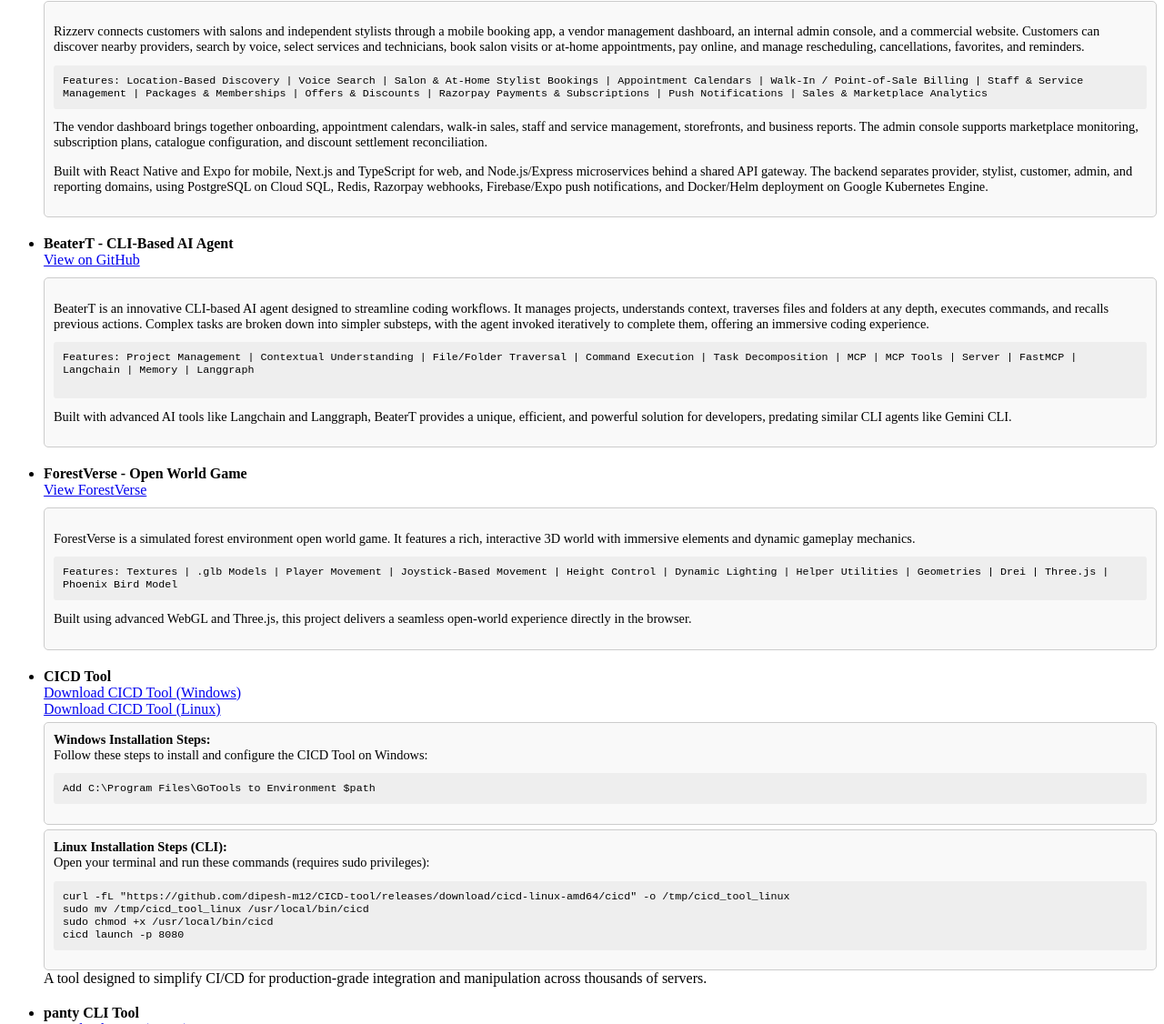
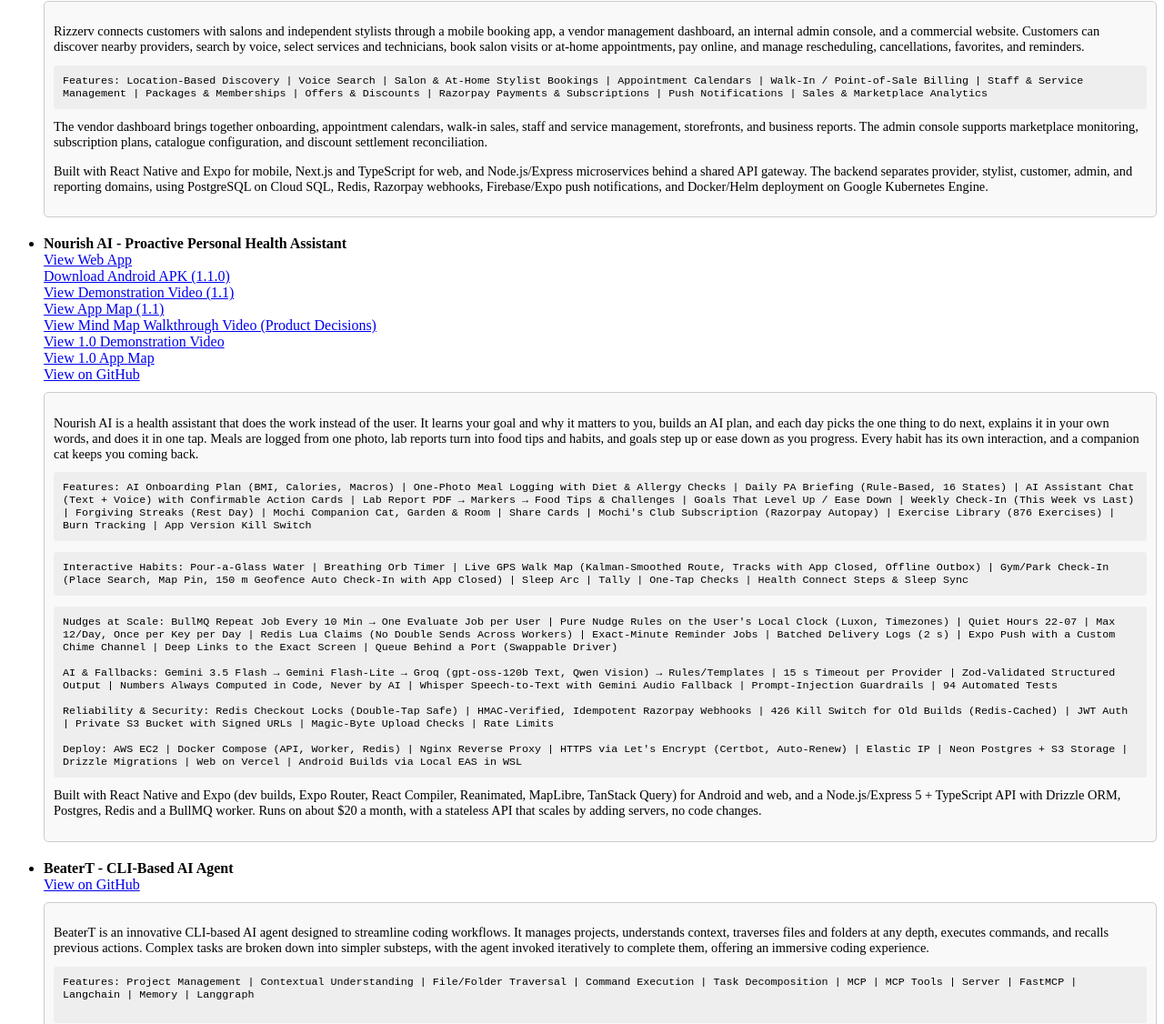
Before and after one commit to dipesh-m12/CICD-tool, a plain HTML site: page html/index.html in a window 1280 px wide. Shown: the part 312-1438 px from the top of the page at 91% size. Drawn offline with Linux system fonts and the light colour scheme.

Commit message:
feat(portfolio): add Nourish AI with links, features, nudges, AI fallbacks and deploy

```diff
--- a/html/index.html
+++ b/html/index.html
@@ -66,6 +66,101 @@
             and reporting domains, using PostgreSQL on Cloud SQL, Redis,
             Razorpay webhooks, Firebase/Expo push notifications, and
             Docker/Helm deployment on Google Kubernetes Engine.
+          </p>
+        </div>
+      </li>
+
+      <li>
+        <strong>Nourish AI - Proactive Personal Health Assistant</strong><br />
+        <a href="https://nourish.mavinash.in">View Web App</a><br />
+        <a
+          href="https://drive.google.com/file/d/1RfDuDmW4LNZ_d_nufNICYsgkpmA3FWxp/view?usp=sharing"
+          >Download Android APK (1.1.0)</a
+        ><br />
+        <a
+          href="https://drive.google.com/file/d/1ueL7puwq-fI3IDmEP6-S3gndgazbxJj7/view?usp=sharing"
+          >View Demonstration Video (1.1)</a
+        ><br />
+        <a
+          href="https://excalidraw.com/#json=MRhTeT6iBPwCmC_xIaF9V,M-E36s2-5EE6-Qkd6qbCuA"
+          >View App Map (1.1)</a
+        ><br />
+        <a
+          href="https://drive.google.com/file/d/1vFf-FyQxtB3XP7W6_QuZMtOoixr2gUeU/view?usp=sharing"
+          >View Mind Map Walkthrough Video (Product Decisions)</a
+        ><br />
+        <a
+          href="https://drive.google.com/file/d/1qdICUPqpktAGBg6irmT6ldgt6-PqAzze/view?usp=sharing"
+          >View 1.0 Demonstration Video</a
+        ><br />
+        <a
+          href="https://excalidraw.com/#json=qCmSingB_UCbDygJGHdyF,xyXajJBgWpVWmEfoqatQyw"
+          >View 1.0 App Map</a
+        ><br />
+        <a href="https://github.com/dipesh-m12/nourish-ai">View on GitHub</a
+        ><br />
+        <div
+          style="
+            font-size: 0.9em;
+            margin-top: 10px;
+            padding: 10px;
+            border: 1px solid #ccc;
+            background-color: #f9f9f9;
+            border-radius: 5px;
+            overflow-x: auto;
+          "
+        >
+          <p style="margin-bottom: 5px">
+            Nourish AI is a health assistant that does the work instead of the
+            user. It learns your goal and why it matters to you, builds an AI
+            plan, and each day picks the one thing to do next, explains it in
+            your own words, and does it in one tap. Meals are logged from one
+            photo, lab reports turn into food tips and habits, and goals step up
+            or ease down as you progress. Every habit has its own interaction,
+            and a companion cat keeps you coming back.
+          </p>
+          <pre
+            style="
+              background-color: #eee;
+              padding: 10px;
+              border-radius: 3px;
+              overflow-x: auto;
+              white-space: pre-wrap;
+              word-wrap: break-word;
+            "
+          ><code>Features: AI Onboarding Plan (BMI, Calories, Macros) | One-Photo Meal Logging with Diet &amp; Allergy Checks | Daily PA Briefing (Rule-Based, 16 States) | AI Assistant Chat (Text + Voice) with Confirmable Action Cards | Lab Report PDF → Markers → Food Tips &amp; Challenges | Goals That Level Up / Ease Down | Weekly Check-In (This Week vs Last) | Forgiving Streaks (Rest Day) | Mochi Companion Cat, Garden &amp; Room | Share Cards | Mochi's Club Subscription (Razorpay Autopay) | Exercise Library (876 Exercises) | Burn Tracking | App Version Kill Switch</code></pre>
+          <pre
+            style="
+              background-color: #eee;
+              padding: 10px;
+              border-radius: 3px;
+              overflow-x: auto;
+              white-space: pre-wrap;
+              word-wrap: break-word;
+            "
+          ><code>Interactive Habits: Pour-a-Glass Water | Breathing Orb Timer | Live GPS Walk Map (Kalman-Smoothed Route, Tracks with App Closed, Offline Outbox) | Gym/Park Check-In (Place Search, Map Pin, 150 m Geofence Auto Check-In with App Closed) | Sleep Arc | Tally | One-Tap Checks | Health Connect Steps &amp; Sleep Sync</code></pre>
+          <pre
+            style="
+              background-color: #eee;
+              padding: 10px;
+              border-radius: 3px;
+              overflow-x: auto;
+              white-space: pre-wrap;
+              word-wrap: break-word;
+            "
+          ><code>Nudges at Scale: BullMQ Repeat Job Every 10 Min → One Evaluate Job per User | Pure Nudge Rules on the User's Local Clock (Luxon, Timezones) | Quiet Hours 22-07 | Max 12/Day, Once per Key per Day | Redis Lua Claims (No Double Sends Across Workers) | Exact-Minute Reminder Jobs | Batched Delivery Logs (2 s) | Expo Push with a Custom Chime Channel | Deep Links to the Exact Screen | Queue Behind a Port (Swappable Driver)
+
+AI &amp; Fallbacks: Gemini 3.5 Flash → Gemini Flash-Lite → Groq (gpt-oss-120b Text, Qwen Vision) → Rules/Templates | 15 s Timeout per Provider | Zod-Validated Structured Output | Numbers Always Computed in Code, Never by AI | Whisper Speech-to-Text with Gemini Audio Fallback | Prompt-Injection Guardrails | 94 Automated Tests
+
+Reliability &amp; Security: Redis Checkout Locks (Double-Tap Safe) | HMAC-Verified, Idempotent Razorpay Webhooks | 426 Kill Switch for Old Builds (Redis-Cached) | JWT Auth | Private S3 Bucket with Signed URLs | Magic-Byte Upload Checks | Rate Limits
+
+Deploy: AWS EC2 | Docker Compose (API, Worker, Redis) | Nginx Reverse Proxy | HTTPS via Let's Encrypt (Certbot, Auto-Renew) | Elastic IP | Neon Postgres + S3 Storage | Drizzle Migrations | Web on Vercel | Android Builds via Local EAS in WSL</code></pre>
+          <p style="margin-top: 5px">
+            Built with React Native and Expo (dev builds, Expo Router, React
+            Compiler, Reanimated, MapLibre, TanStack Query) for Android and web,
+            and a Node.js/Express 5 + TypeScript API with Drizzle ORM, Postgres,
+            Redis and a BullMQ worker. Runs on about $20 a month, with a
+            stateless API that scales by adding servers, no code changes.
           </p>
         </div>
       </li>
```
